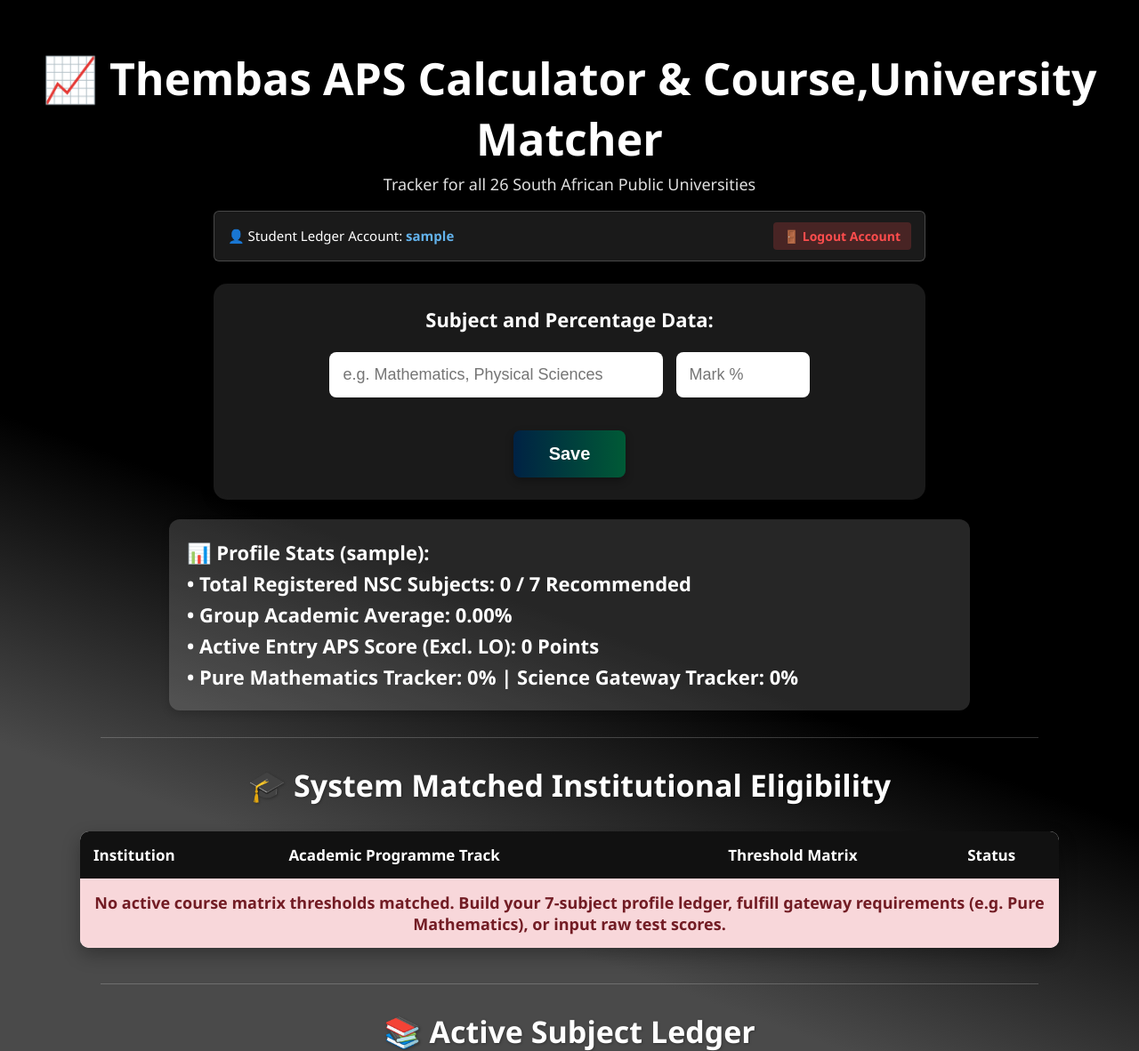
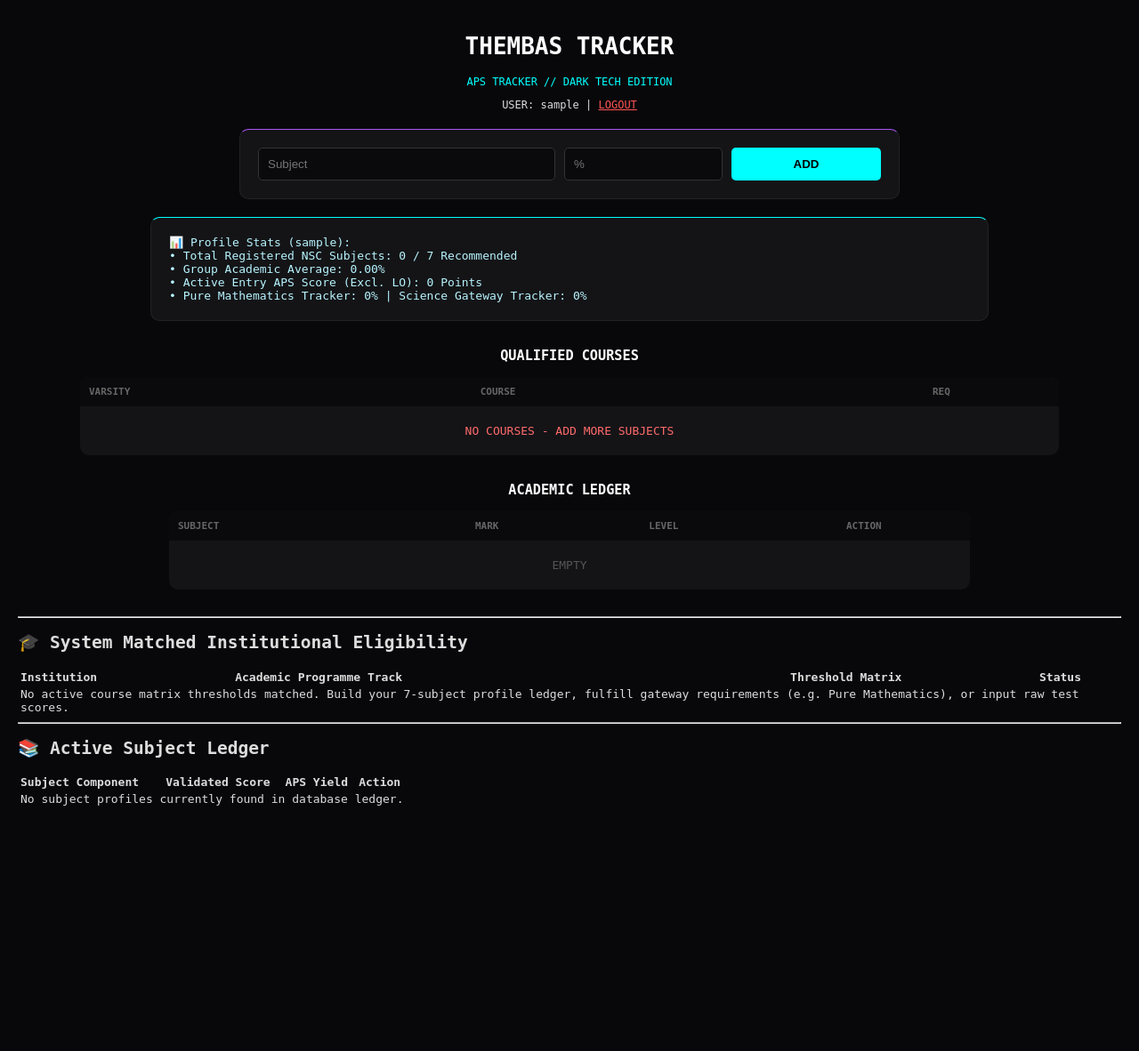
Before and after one commit to Tee0745061704/Aps-calc-University-and-Courses-Matcher, a Flask app: page / in a window 1280 px wide. Shown: the top 1182 px of the page at 89% size. After the commit the page ends 906 px from the top, so only its background shows below. Run offline with Flask 3, Linux system fonts and the light colour scheme; the visitor is signed in with stand-in values (Sample User, id 1); data that the repository does not hold is empty.

Commit message:
Revise index.html for Thembas Tracker
Updated the title and body styles, added a new tracker header, and restructured the input form and results display.

```diff
--- a/templates/index.html
+++ b/templates/index.html
@@ -1,40 +1,54 @@
 <!DOCTYPE html>
-<html lang="en">
+<html>
 <head>
     <meta charset="UTF-8">
     <meta name="viewport" content="width=device-width, initial-scale=1.0">
-    <title>Thembas Marks Calculator</title>
-    <link rel="stylesheet" href="{{ url_for('static', filename='css/style.css') }}">
+    <title>Thembas Tracker</title>
 </head>
-<body>
-    <h1>📈 Thembas APS Calculator & Course,University Matcher</h1>
-    <p class="sub-header">Tracker for all 26 South African Public Universities</p>
+<body style="margin:0; background:#08080a; color:#ddd; font-family:monospace; padding:20px;">
 
-    <!-- User Account System Bar -->
-    <div style="background-color: rgba(255, 255, 255, 0.1); border-radius: 6px; padding: 12px 15px; margin: 15px auto 25px auto; display: flex; justify-content: space-between; align-items: center; border: 1px solid rgba(255, 255, 255, 0.2); width: 85%; max-width: 800px; box-sizing: border-box;">
-        <span style="font-size: 15px; color: #fff; font-weight: 500;">
-            👤 Student Ledger Account: <strong style="color: #63b3ed;">{{ session['username'] }}</strong>
-        </span>
-        <a href="/logout" style="color: #ff4d4d; font-weight: bold; text-decoration: none; font-size: 14px; background: rgba(255, 77, 77, 0.2); padding: 6px 12px; border-radius: 4px;">
-            🚪 Logout Account
-        </a>
-    </div>
+<h1 style="text-align:center; color:#fff;">THEMBAS TRACKER</h1>
+<p style="text-align:center; color:#00ffff; font-size:12px;">APS TRACKER // DARK TECH EDITION</p>
+<p style="text-align:center; font-size:12px;">USER: {{ session.get('username','STUDENT') }} | <a href="/logout" style="color:#ff5555;">LOGOUT</a></p>
 
-    <!-- Input Form -->
-    <form method="POST" class="input-form" action="/add">
-        <p>Subject and Percentage Data:</p>
-        <input type="text" name="subject" class="input-text" placeholder="e.g. Mathematics, Physical Sciences" required>
-        <input type="number" name="mark" class="input-number" placeholder="Mark %" min="0" max="100" required>
-        <br><br>
-        <button type="submit" class="btn-submit">Save</button>
-    </form>
+<div style="max-width:700px; margin:20px auto; background:#141417; border:1px solid #222; padding:20px; border-radius:10px; border-top:1px solid #a855f7;">
+<form action="/add" method="POST" style="display:flex; gap:10px;">
+<input type="text" name="subject" placeholder="Subject" required style="flex:2; padding:10px; background:#0a0a0c; border:1px solid #333; color:#fff; border-radius:5px;">
+<input type="number" name="mark" placeholder="%" required min="0" max="100" style="flex:1; padding:10px; background:#0a0a0c; border:1px solid #333; color:#fff; border-radius:5px;">
+<button type="submit" style="flex:1; background:#00ffff; border:none; border-radius:5px; font-weight:bold; cursor:pointer;">ADD</button>
+</form>
+</div>
 
-    <br><br>
+<div style="max-width:900px; margin:20px auto; background:#141417; border:1px solid #222; padding:20px; border-radius:10px; border-top:1px solid #00ffff;">
+<pre style="white-space:pre-line; color:#b8f5ff; margin:0;">{{ result }}</pre>
+</div>
 
-    <!-- Results and Stats Section -->
-    <div class="stats-container">
-        <h3 class="stats-text">{{ result }}</h3>
-    </div>
+<div style="max-width:1100px; margin:30px auto;">
+<h3 style="text-align:center; color:#fff;">QUALIFIED COURSES</h3>
+<table style="width:100%; background:#141417; border-collapse:collapse; border-radius:10px; overflow:hidden;">
+<tr style="background:#0a0a0c;"><th style="padding:10px; text-align:left; color:#666; font-size:11px;">VARSITY</th><th style="padding:10px; text-align:left; color:#666; font-size:11px;">COURSE</th><th style="padding:10px; color:#666; font-size:11px;">REQ</th></tr>
+{% for course in courses %}
+<tr style="border-bottom:1px solid #222;"><td style="padding:10px; color:#a855f7;">{{ course.varsity }}</td><td style="padding:10px;">{{ course.name }}</td><td style="padding:10px; font-size:12px; color:#888;">APS {{ course.min_aps }} / AVG {{ course.min_avg }}%</td></tr>
+{% else %}
+<tr><td colspan="3" style="padding:20px; text-align:center; color:#ff6b6b;">NO COURSES - ADD MORE SUBJECTS</td></tr>
+{% endfor %}
+</table>
+</div>
+
+<div style="max-width:900px; margin:30px auto;">
+<h3 style="text-align:center; color:#fff;">ACADEMIC LEDGER</h3>
+<table style="width:100%; background:#141417; border-collapse:collapse; border-radius:10px; overflow:hidden;">
+<tr style="background:#0a0a0c;"><th style="padding:10px; text-align:left; color:#666; font-size:11px;">SUBJECT</th><th style="padding:10px; color:#666; font-size:11px;">MARK</th><th style="padding:10px; color:#666; font-size:11px;">LEVEL</th><th style="padding:10px; color:#666; font-size:11px;">ACTION</th></tr>
+{% for row in subjects %}
+<tr style="border-bottom:1px solid #222;"><td style="padding:10px;">{{ row['subject'] }}</td><td style="padding:10px; color:#00ffff;">{{ row['mark'] }}%</td><td style="padding:10px; color:#a855f7;">{{ row['level'] }}</td><td style="padding:10px;"><form action="{{ url_for('delete', id=row['id']) }}" method="POST"><button type="submit" style="background:#331111; border:1px solid #552222; color:#ff6b6b; padding:4px 8px; border-radius:4px; cursor:pointer;">DELETE</button></form></td></tr>
+{% else %}
+<tr><td colspan="4" style="padding:20px; text-align:center; color:#555;">EMPTY</td></tr>
+{% endfor %}
+</table>
+</div>
+
+</body>
+    </html>    </div>
 
     <hr>
 
```
